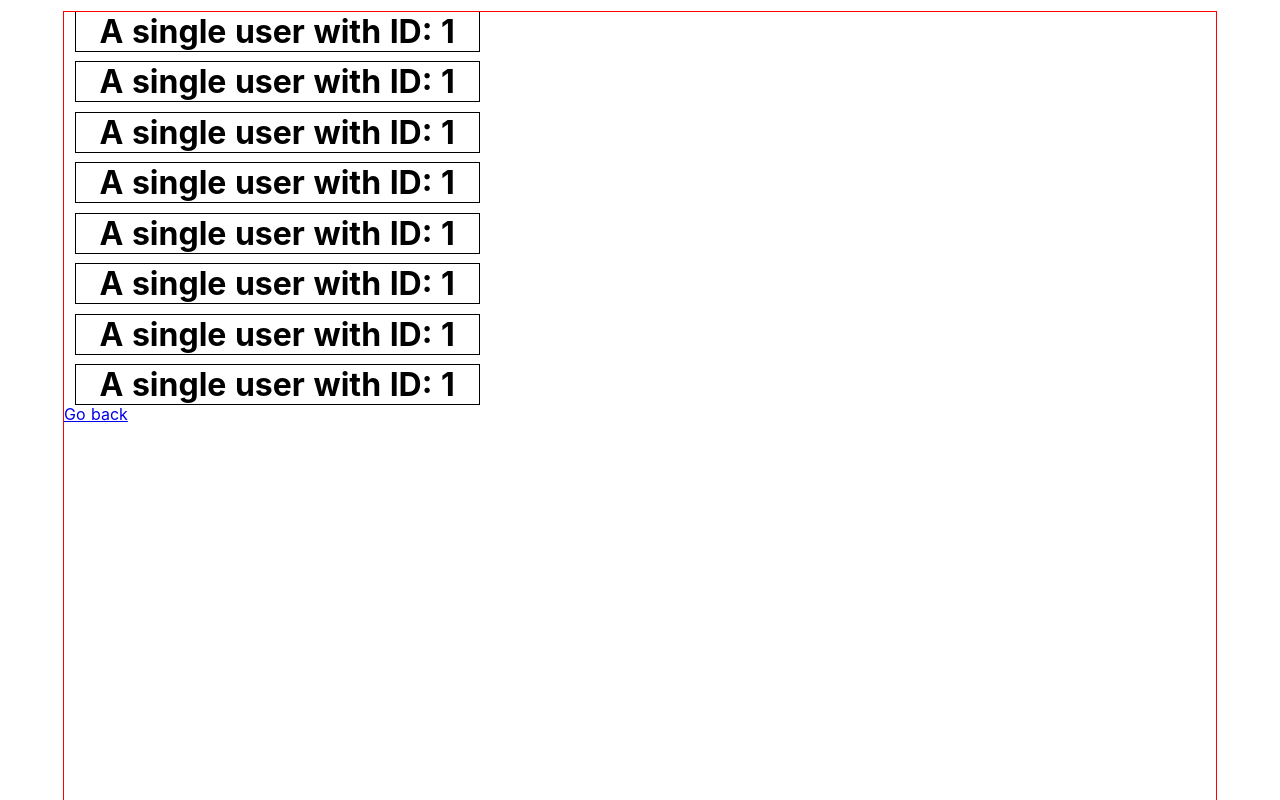
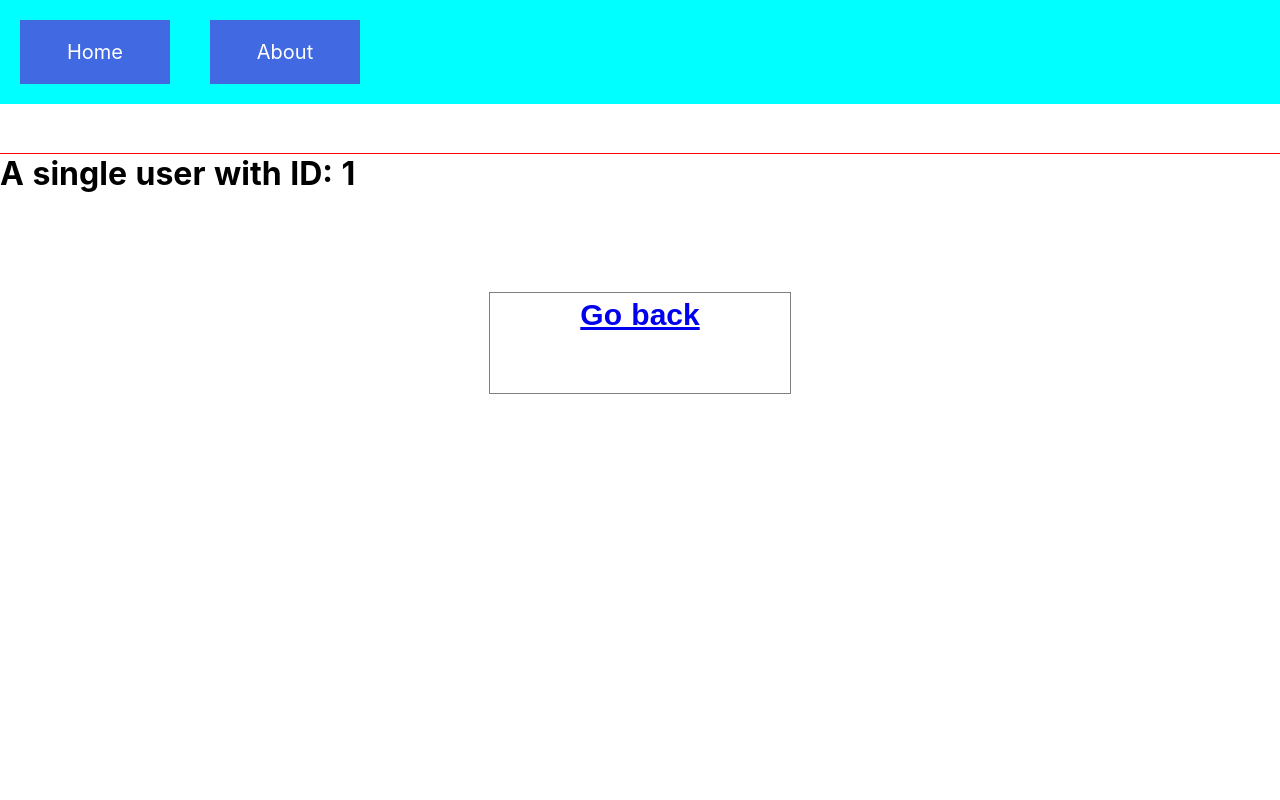
Before and after one commit to Vedran-Basic/Gauss-Repo-VB, a Nuxt app: page /users/1 in a window 1280 px wide. Shown: the top 800 px of the page. Built offline with nearby package versions, Linux system fonts and the light colour scheme.

Commit message:
Added navigation bar and some minor changes

```diff
--- /dev/null
+++ b/components/header.vue
@@ -0,0 +1,41 @@
+<template>
+  <header>
+    <nav>
+      <ul>
+        <li> <a href="~"> Home </a></li>
+        <li> <a href="/movies"> Movies </a> </li>
+        <li> <a href="/about"> About </a></li>
+      </ul>
+    </nav>
+  </header>
+</template>
+
+<style>
+  nav {
+    background-color: cyan;
+    width: 100%;
+    overflow: hidden;
+  }
+
+  ul {
+    list-style: none;
+    padding: 0;
+    margin: 0;
+  }
+
+  li {
+    float: left;
+  }
+
+  nav a {
+    margin: 20px;
+    width: 150px;
+    display: block;
+    text-decoration: none;
+    text-align: center;
+    background-color: royalblue;
+    font-size: 20px;
+    color: white;
+    padding: 20px 10px;
+  }
+</style>
--- a/layouts/default.vue
+++ b/layouts/default.vue
@@ -1,8 +1,25 @@
 <template>
   <div>
+    <header>
+      <nav>
+        <ul>
+          <li> <a href=".."> Home </a></li>
+          <li> <a href="/about"> About </a></li>
+        </ul>
+      </nav>
+    </header>
     <nuxt />
   </div>
 </template>
+
+<script>
+  import header from '~/components/header.vue'
+  export default {
+    components: {
+      header
+    }
+  }
+</script>
 
 <style>
 html {
--- /dev/null
+++ b/pages/_about/index.vue
@@ -0,0 +1,47 @@
+<head>
+  <meta charset="utf-8">
+</head>
+
+<template>
+  <div class="container">
+    <div>
+      <p class="long-text">
+        Poštovanje!
+
+        Zovem se Vedran Bašić i 21 mi je godina. Volim gledati u budućnost, podsjećam se vraćajući se u prošlost, a koncentriram se na sadašnjost.
+      </p>
+    </div>
+  </div>
+</template>
+
+<style>
+  .about{
+  align-content:center;
+  }
+
+  .long-text {
+    font-family: 'Times New Roman';
+    font-size: 30px;
+    word-spacing: 1px;
+    -ms-text-size-adjust: 100%;
+    -webkit-text-size-adjust: 100%;
+    -moz-osx-font-smoothing: grayscale;
+    -webkit-font-smoothing: antialiased;
+    box-sizing: border-box;
+    padding-left:30px;
+  }
+
+</style>
+
+
+<script>
+  export default {
+    methods: {
+      onLoadUser() {
+        this.$router.push('/users/' + this.userID)
+      }
+    },
+    layout: 'NavBar'
+  }
+
+</script>
--- a/pages/index.vue
+++ b/pages/index.vue
@@ -1,26 +1,16 @@
 <template>
   <div class="container">
     <div>
-      <div class="links">
+      <div class="HomePageLinks">
         <a href="/users"
            class="button--green">
           Users page
         </a>
       </div>
-      <nuxt-link to="/users">Users</nuxt-link>
+      <nuxt-link to="/users">Users - Single Page App</nuxt-link>
     </div>
   </div>
 </template>
-
-<script>
-import Logo from '~/components/Logo.vue'
-
-export default {
-  components: {
-    Logo
-  }
-}
-</script>
 
 <style>
   .container {
@@ -32,26 +22,8 @@ export default {
     text-align: center;
   }
 
-.title {
-  font-family: 'Quicksand', 'Source Sans Pro', -apple-system, BlinkMacSystemFont,
-    'Segoe UI', Roboto, 'Helvetica Neue', Arial, sans-serif;
-  display: block;
-  font-weight: 300;
-  font-size: 100px;
-  color: #35495e;
-  letter-spacing: 1px;
-}
-
-.subtitle {
-  font-weight: 300;
-  font-size: 42px;
-  color: #526488;
-  word-spacing: 5px;
-  padding-bottom: 15px;
-}
-
-.links {
-  padding-top: 15px;
-  padding-bottom:15px
-}
+  .HomePageLinks {
+    padding-top: 15px;
+    padding-bottom: 15px
+  }
 </style>
--- a/pages/users/_id/index.vue
+++ b/pages/users/_id/index.vue
@@ -1,51 +1,17 @@
 <template>
   <div class="ThePage">
-    <div class="Headline">
-      <h1>
-        A single user with ID: {{ $route.params.id }}
-      </h1>
-    </div>
-    <div class="Headline">
-      <h1>
-        A single user with ID: {{ $route.params.id }}
-      </h1>
-    </div>
-    <div class="Headline">
-      <h1>
-        A single user with ID: {{ $route.params.id }}
-      </h1>
-    </div>
-    <div class="Headline">
-      <h1>
-        A single user with ID: {{ $route.params.id }}
-      </h1>
-    </div>
-    <div class="Headline">
-      <h1>
-        A single user with ID: {{ $route.params.id }}
-      </h1>
-    </div>
-    <div class="Headline">
-      <h1>
-        A single user with ID: {{ $route.params.id }}
-      </h1>
-    </div>
-    <div class="Headline">
-      <h1>
-        A single user with ID: {{ $route.params.id }}
-      </h1>
-    </div>
-    <div class="Headline">
-      <h1>
-        A single user with ID: {{ $route.params.id }}
-      </h1>
-    </div>
-    <div class="Link">
-      <a href="..">
+    <h1>
+      A single user with ID: {{ $route.params.id }}
+    </h1>
+
+    <a href="..">
+      <div class="Link">
+
         Go back
-      </a>
-    </div>
-    <div>
+
+      </div>
+    </a>
+    <div class="Footer">
 
     </div>
   </div>
@@ -53,26 +19,29 @@
 
 </template>
 
-
 <style>
   .ThePage {
     outline: solid 1px red;
-    margin-left: 5%; /* Što je preporučeno, upotrebljavati postotke, px ili nešto drugo? */
-    margin-right: 5%;
-    margin-bottom:0 auto;
-    margin-top: 0 auto;
-    min-height:200vh;
+    margin: 50px auto;
+    min-height:150vh;
+    max-width:2500px;
+    overflow: auto;
+
 
   }
-  .Headline {
-    outline: solid 1px black;
-    margin-left: 1%;
-    margin-right: 1%;
-    margin-top:1% ;
-    display:  compact  ;
+  .Link {
+    box-sizing:border-box;
+    height:100px;
+    width:300px;
+    padding:5px;
+    outline: solid 1px grey;
+    margin: 100px auto;
     justify-content: center;
-    align-items: center;
-    text-align: center;
-    max-width: 35%;
+    text-align:center;
+    font: bold 30px arial
+  }
+  .Link:hover{
+    background-color: lightslategrey;
+
   }
 </style>
--- a/pages/users/index.vue
+++ b/pages/users/index.vue
@@ -1,16 +1,14 @@
 <template>
   <div>
-    <h1>
-      Users view
-    </h1>
-    <p>
-      <a href="..">Home</a> <!-- Je li href za root page ..? -->
-    </p>
-    <br />
-    <input type="text" v-model="userID">
-    <button @click="onLoadUser"> Load User</button>
+    <div id="LoadUserButton">
+      Enter a username:
+      <input type="text" v-model="userID">
+      <button @click="onLoadUser"> Load User</button>
+      <nuxt-child />
+    </div>
   </div>
 </template>
+
 
 
 <script>
```
Also changed, not shown: pages/_movies/index.vue (added, +12 -0 lines).
